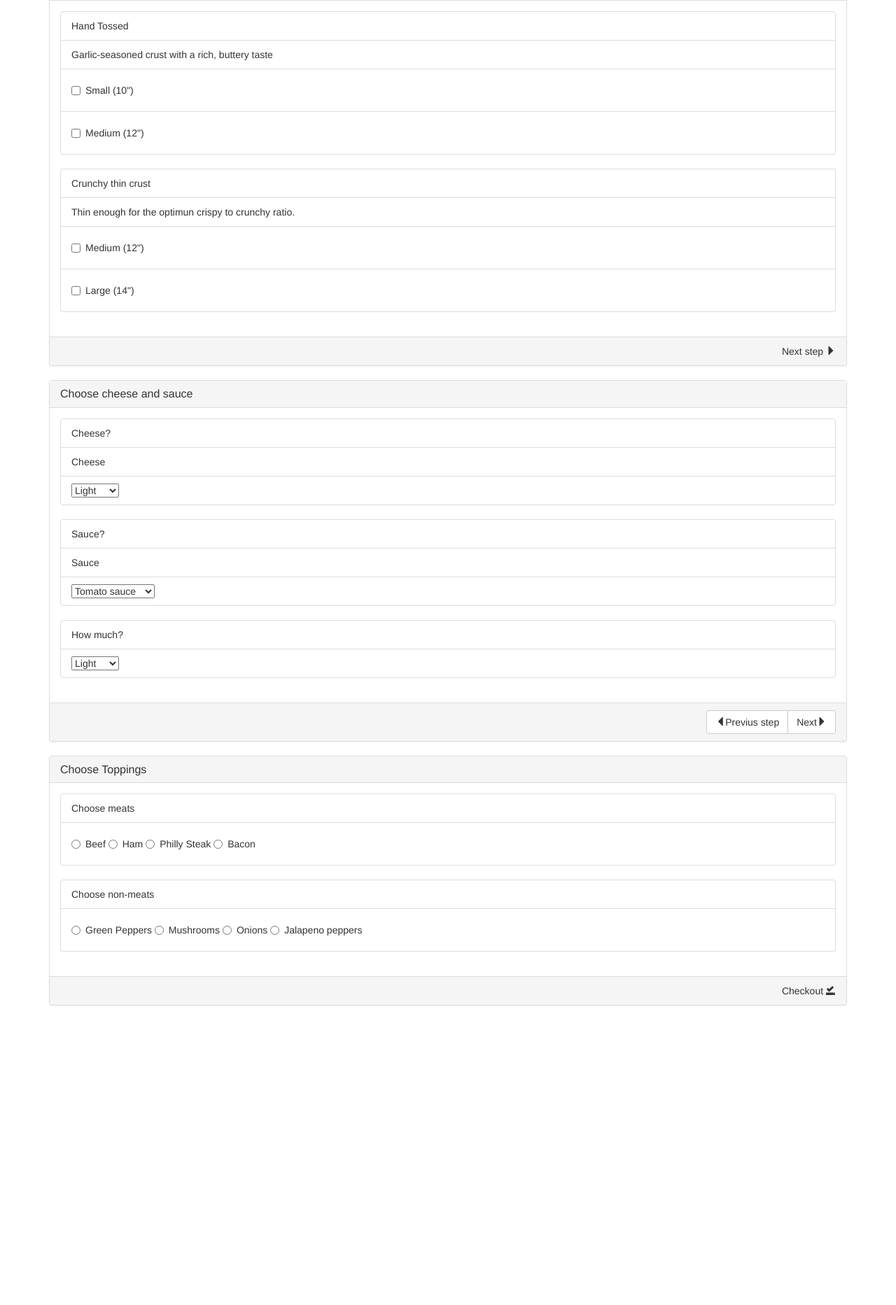
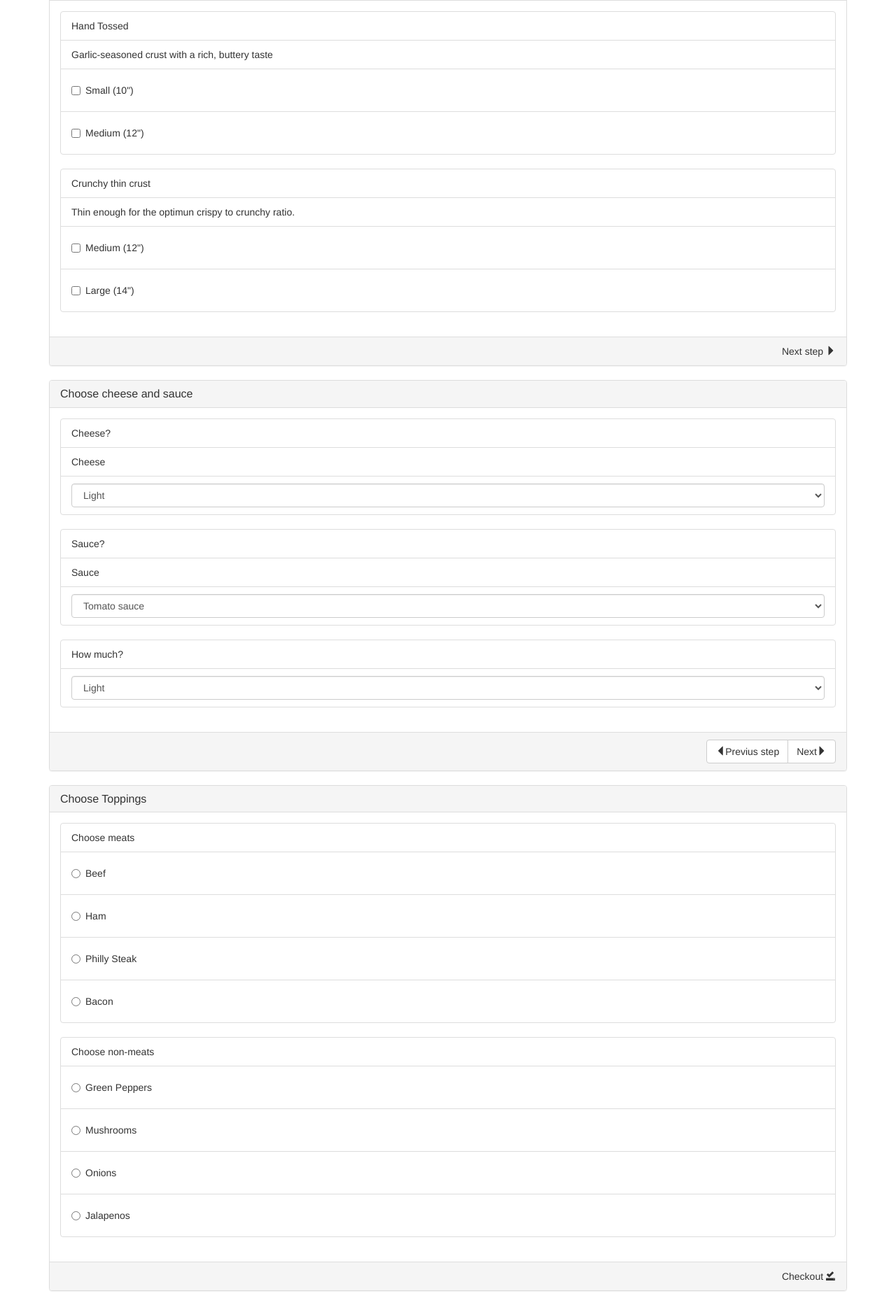
Before and after one commit to JohannaGomez/codeup-web-exercises, a plain HTML site: page order-pizza.html in a window 1280 px wide. Shown: the part 439-2304 px from the top of the page at 70% size. Before the commit the page ends 1896 px from the top, so only its background shows below. Drawn offline with nearby package versions, Linux system fonts and the light colour scheme.

Commit message:
included the class form-control to the selectors to make the options full screen visible

```diff
--- a/CSS/custom.css
+++ b/CSS/custom.css
@@ -1,6 +1,5 @@
 .jumbotron {
     background-image: url("../images/pizza.png");
-    /*min-height: 50%;*/
     background-repeat: no-repeat;
     background-size: cover;
     /*text-align: center;*/
--- a/order-pizza.html
+++ b/order-pizza.html
@@ -10,6 +10,7 @@
     <link rel="stylesheet" href="CSS/custom.css">
 </head>
 <body>
+    <div class="container">
         <nav class="navbar navbar-default">
             <div class="container-fluid">
                 <!-- Collect the nav links, forms, and other content for toggling -->
@@ -17,14 +18,15 @@
                     <ul class="nav navbar-nav">
                         <li class="active"><a href="#">Pizza<span class="sr-only">World</span></a></li>
                         <li><a href="#">Order On line</a></li>
-                        <li class="dropdown">
-                            <a href="#" class="dropdown-toggle" data-toggle="dropdown" role="button" aria-haspopup="true" aria-expanded="false">Menu <span class="caret"></span></a>
-                            <ul class="dropdown-menu">
-                                <li><a href="#">Action</a></li>
-                                <li><a href="#">Another action</a></li>
-                                <li><a href="#">Something else here</a></li>
-                            </ul>
-                        </li>
+                        <li><a href="#">Menu</a></li>
+                        <!--<li class="dropdown">-->
+                            <!--<a href="#" class="dropdown-toggle" data-toggle="dropdown" role="button" aria-haspopup="true" aria-expanded="false">Menu <span class="caret"></span></a>-->
+                            <!--<ul class="dropdown-menu">-->
+                                <!--<li><a href="#">Action</a></li>-->
+                                <!--<li><a href="#">Another action</a></li>-->
+                                <!--<li><a href="#">Something else here</a></li>-->
+                            <!--</ul>-->
+                        <!--</li>-->
                     </ul>
                     <form class="navbar-form navbar-left">
                         <div class="form-group">
@@ -38,26 +40,24 @@
                 </div><!-- /.navbar-collapse -->
             </div><!-- /.container-fluid -->
         </nav>
-
+    </div>
+    <div class="container">
         <div class="jumbotron">
-            <!--<div class="container">-->
                 <div class="row text-center" id="pizza-text">
                     <h1>Welcome to pizza world!</h1>
                 </div>
-            <!--</div>-->
         </div>
-
+    </div>
 <!--This component should be hidden for extra-small (xs) devices. See the documentation for responsive utility classes to hide the jumbotron properly.-->
 
         <div class="container">
-
-
             <h2>Build your own pizza!</h2>
             <ul class="nav nav-pills" role="tablist">
                 <li role="presentation" class=""><a href="#"><span class="badge">1</span> Size and Crust </a></li>
                 <li role="presentation" class=""><a href="#"><span class="badge">2</span>Cheese and Sauce</a></li>
                 <li role="presentation" class=""><a href="#"><span class="badge">3</span>Toppings</a></li>
             </ul>
+            <!--  ***************** panel for size and crust *******************************************-->
             <div class="panel panel-default">
                 <div class="panel-heading">
                     <h3 class="panel-title">Choose size and Crust</h3>
@@ -94,7 +94,7 @@
                 </div>
                 <div class="panel-footer text-right">Next step <span class="glyphicon glyphicon-triangle-right" aria-hidden="true"></span></div>
             </div>
-<!--panel for cheese and sauce-->
+<!--************************************************panel for cheese and sauce-->
             <div class="panel panel-default">
                 <div class="panel-heading">
                     <h3 class="panel-title">Choose cheese and sauce</h3>
@@ -104,7 +104,7 @@
                         <li class="list-group-item">Cheese?</li>
                         <li class="list-group-item">Cheese</li>
                         <li class="list-group-item">
-                                <select name="cheese_preference">
+                            <select class="form-control" name="cheese_preference">
                                 <option value="light">Light</option>
                                 <option value="normal">Normal</option>
                                 <option value="extra">Extra</option>
@@ -115,7 +115,7 @@
                         <li class="list-group-item">Sauce?</li>
                         <li class="list-group-item">Sauce</li>
                         <li class="list-group-item">
-                                <select name="sauce_preference">
+                            <select  class="form-control" name="sauce_preference">
                                 <option value="tomato">Tomato sauce</option>
                                 <option value="marinara">Marinara sauce</option>
                                 <option value="bbq">BBQ Sauce</option>
@@ -126,7 +126,7 @@
                     <ul class="list-group">
                         <li class="list-group-item">How much?</li>
                         <li class="list-group-item">
-                                <select name="">
+                            <select  class="form-control" name="">
                                 <option value="light">Light</option>
                                 <option value="normal">Normal</option>
                                 <option value="extra">Extra</option>
@@ -141,7 +141,7 @@
                     </div>
                 </div>
             </div>
-                <!--*******************    panel for toppings-->
+            <!--*******************    panel for toppings  *********************************************-->
             <div class="panel panel-default">
                 <div class="panel-heading">
                     <h3 class="panel-title">Choose Toppings</h3>
@@ -152,8 +152,20 @@
                         <li class="list-group-item">
                             <div class="radio">
                                 <label><input type="radio" value="">Beef </label>
+                            </div>
+                        </li>
+                        <li class="list-group-item">
+                            <div class="radio">
                                 <label><input type="radio" value="">Ham </label>
-                                    <label><input type="radio" value="">Philly Steak </label>
+                            </div>
+                        </li>
+                        <li class="list-group-item">
+                            <div class="radio">
+                                <label><input type="radio" value="">Philly Steak</label>
+                            </div>
+                        </li>
+                        <li class="list-group-item">
+                            <div class="radio">
                                 <label><input type="radio" value="">Bacon</label>
                             </div>
                         </li>
@@ -163,11 +175,24 @@
                         <li class="list-group-item">
                             <div class="radio">
                                 <label><input type="radio" value="">Green Peppers </label>
-                                    <label><input type="radio" value="">Mushrooms</label>
-                                    <label><input type="radio" value="">Onions</label>
-                                    <label><input type="radio" value="">Jalapeno peppers</label>
                             </div>
                         </li>
+                        <li class="list-group-item">
+                            <div class="radio">
+                                <label><input type="radio" value="">Mushrooms</label>
+                            </div>
+                        </li>
+                        <li class="list-group-item">
+                            <div class="radio">
+                                <label><input type="radio" value="">Onions</label>
+                            </div>
+                        </li>
+                        <li class="list-group-item">
+                            <div class="radio">
+                                <label><input type="radio" value="">Jalapenos</label>
+                            </div>
+                        </li>
+
                     </ul>
                 </div>
                 <div class="panel-footer text-right">Checkout <span class="glyphicon glyphicon-saved" aria-hidden="true"></span></div>
```
Lines whose indentation alone changed are shown as unchanged.
